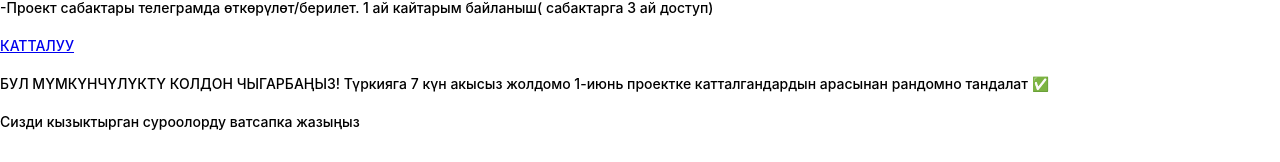
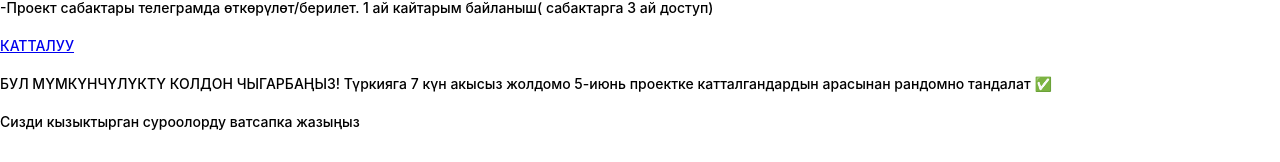
Before and after one commit to alixandr00/aikhan, a React (Create React App) app: page / in a window 1280 px wide. Shown: the part 1778-1940 px from the top of the page. Built offline with nearby package versions, Linux system fonts and the light colour scheme.

Commit message:
first commit

```diff
--- a/src/components/landing/tarif/Tarif.jsx
+++ b/src/components/landing/tarif/Tarif.jsx
@@ -99,7 +99,7 @@ export const Tarif = () => {
       <div>
         <p className="cd:w-[50rem] w-[20rem] cd:text-[2rem] text-[1.3rem] pb-12 text-[white] text-center">
           БУЛ МҮМКҮНЧҮЛҮКТҮ КОЛДОН ЧЫГАРБАҢЫЗ! Түркияга 7 күн акысыз жолдомо
-          1-июнь проектке катталгандардын арасынан рандомно тандалат ✅
+          5-июнь проектке катталгандардын арасынан рандомно тандалат ✅
         </p>
       </div>
       {/* <div className="w-[75%] h-[110vh] hei">
```
